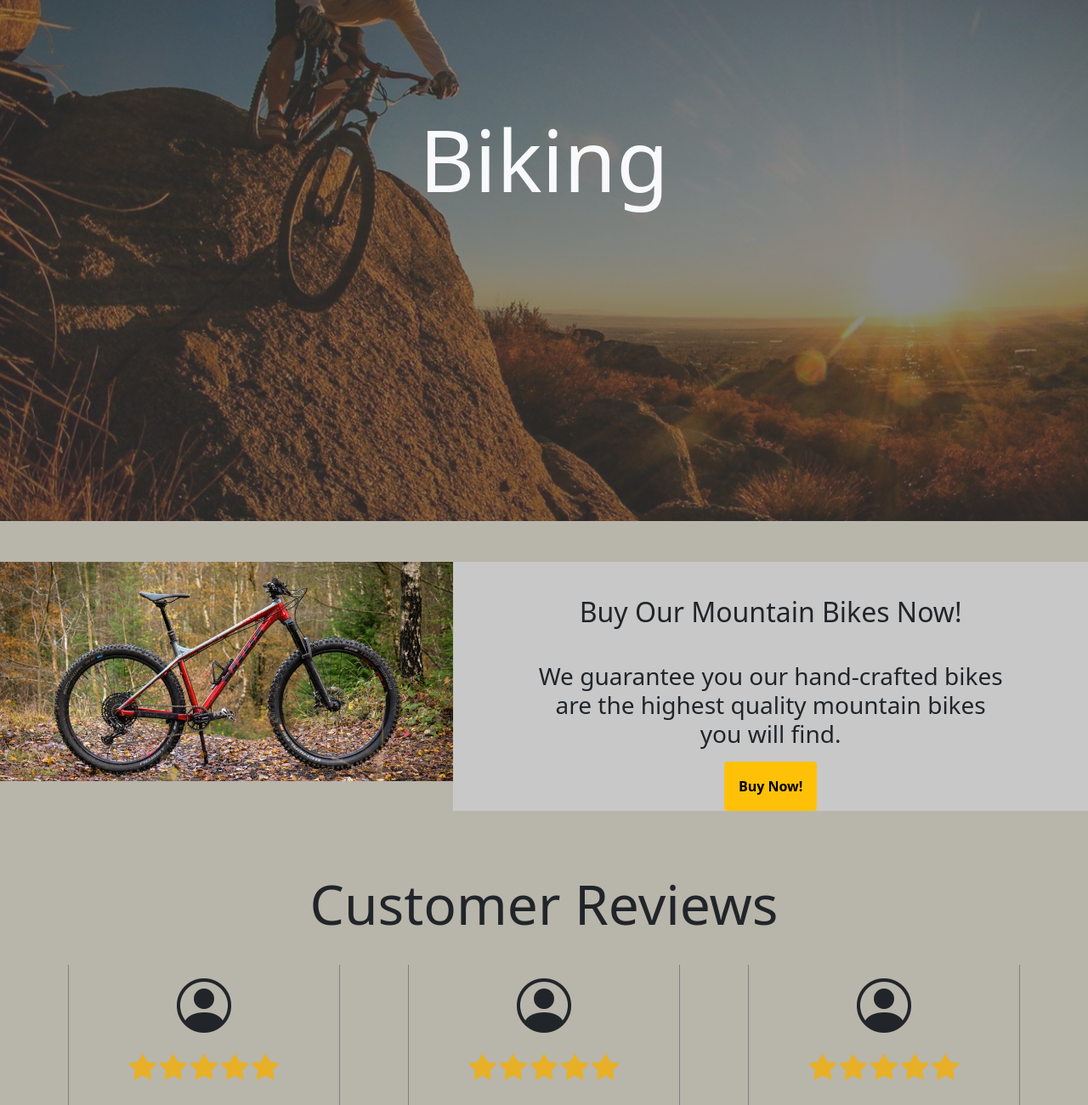
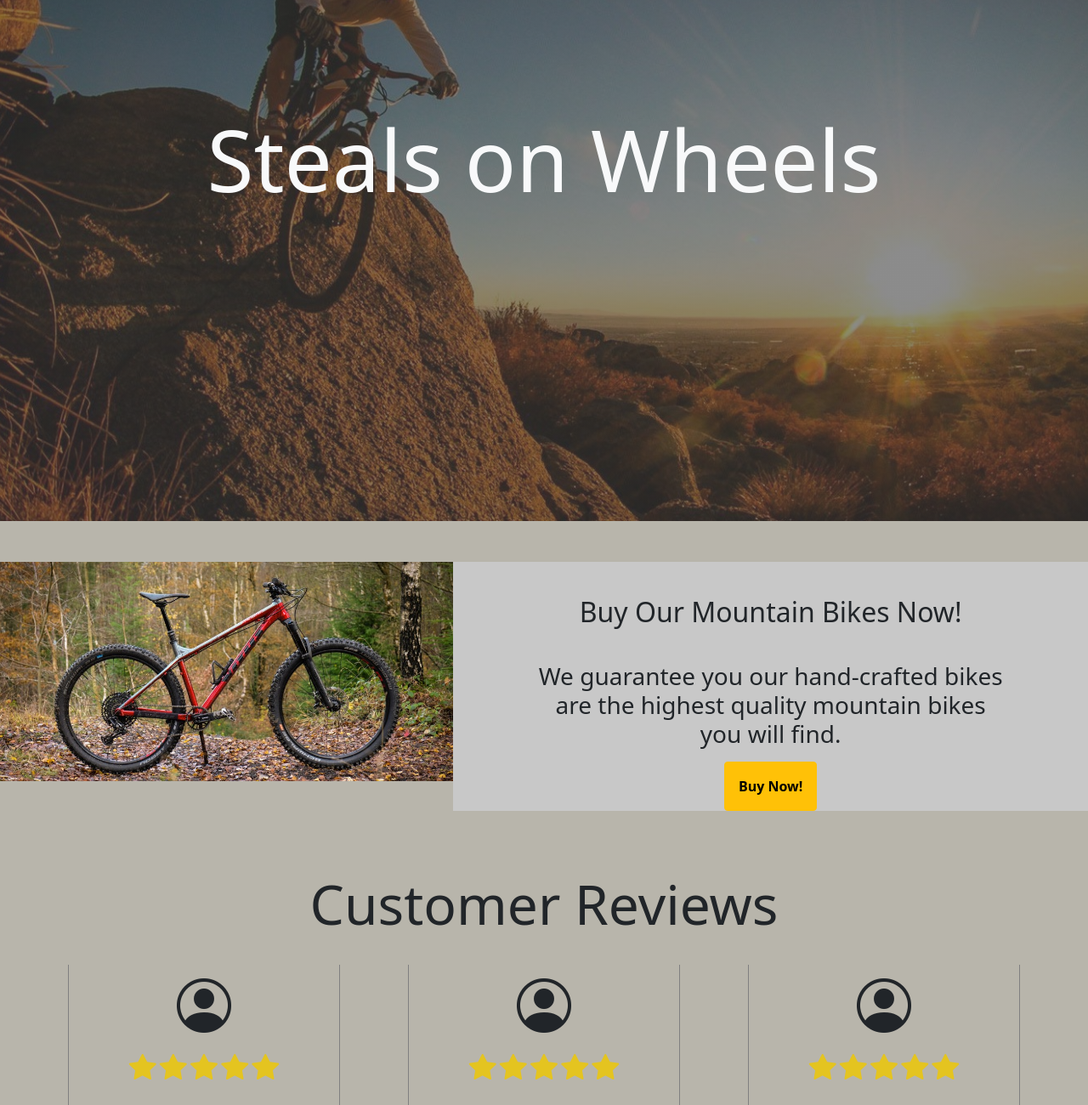
Before and after one commit to CSE-HighTechHighSchool/WS2223_6, a plain HTML site: page index.html in a window 1280 px wide. Shown: the part 240-1540 px from the top of the page at 85% size. Drawn offline with nearby package versions, Linux system fonts and the light colour scheme.

Commit message:
Changed title
Also a couple very small color changes and made the logo offset change with page width.

```diff
--- a/css/styles.css
+++ b/css/styles.css
@@ -6,6 +6,8 @@
     --timelinepath:#6f5351;
     --greypath:#6f5351;
 }
+
+/* ------------------------------------- Home Page CSS ------------------------------------------- */
 /* ----------------------------- Buy Now Section CSS ----------------------------- */
 .buy-now {
     background-color: rgba(200,200,200,60);
@@ -38,7 +40,7 @@
 
 .bi-star-fill {
     font-size: 2rem;
-    color: rgb(231, 176, 39);
+    color: rgb(228, 196, 32);
 }
 
 .reviews h1 {
@@ -107,7 +109,7 @@
     padding: 1rem;
 }
 
-/* ----------------------------- Bike Home Page History Description CSS ----------------------------- */
+/* ----------------------------- History Description CSS ----------------------------- */
 .history-desc {
     background-color: #EBD5B3;
 }
@@ -203,7 +205,7 @@
         transform: translateX(100vw);
     }
     100% {
-        transform: translateX(-100px);
+        transform: translateX(-6vw);
     }
 }
 
@@ -251,7 +253,7 @@
     border: .5vw solid #9c4b45;
     cursor: pointer;
     transition: .4s ease-in;
-    background-color: rgb(226, 250, 231);
+    background-color: rgb(249, 238, 238);
     z-index: 0;
 }
 
@@ -845,6 +847,7 @@ body {
     background-size: cover;
     background-position: center;
 }
+
 .container-fluid3 {
     position: relative;
     text-align:center;
@@ -854,6 +857,10 @@ body {
     background-size: cover;
     background-position: center;
 }
+.container-fluid3 h1{
+    width: 100%;
+}
+
 .container-fluid4 {
     position: relative;
     text-align: center;
--- a/index.html
+++ b/index.html
@@ -48,7 +48,7 @@
             </div>
         </nav>
         <!-- Main Showcase -->
-            <h1 class="centered text-light">Biking</h1>
+            <h1 class="centered text-light">Steals on Wheels</h1>
         </div>
     <br><br>
 
```
